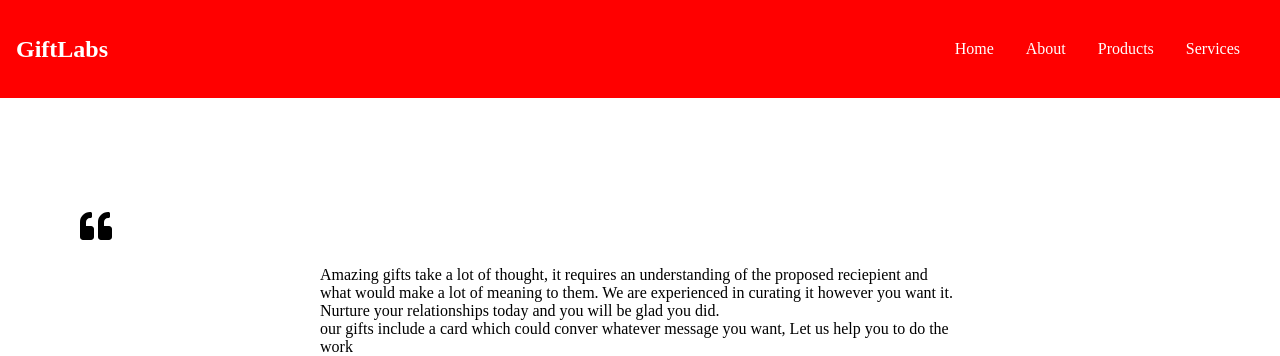
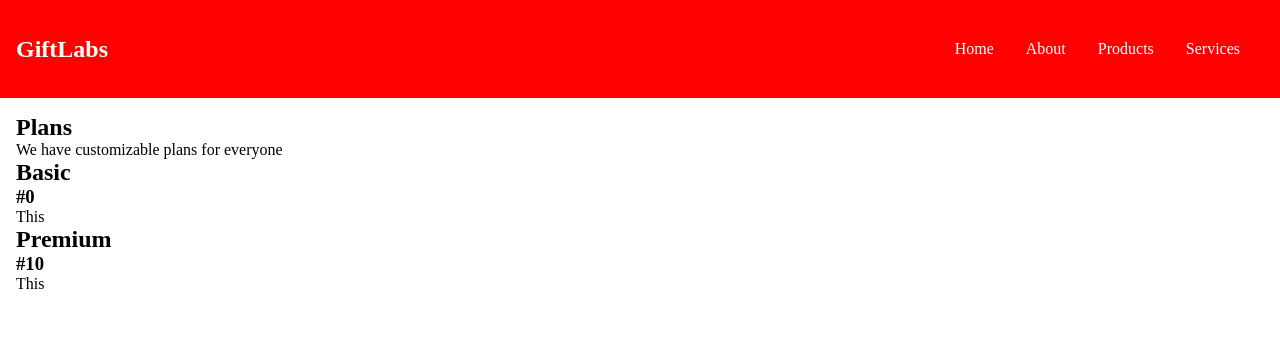
Before and after one commit to Tasleemofx/giftLabs, a React (Create React App) app: page /About in a window 1280 px wide. Shown: the top 356 px of the page. Built offline with nearby package versions, Linux system fonts and the light colour scheme.

Commit message:
about page and plans

```diff
--- /dev/null
+++ b/src/Components/Plan.tsx
@@ -0,0 +1,17 @@
+import React from 'react';
+
+interface Plan{
+    name: string;
+    price: string
+}
+const Plan=({name, price}: Plan)=>{
+    return (
+        <div className="plan">
+            <h1>{name}</h1>
+            <h3>{price}</h3>
+            <p>This</p>
+        </div>
+    )
+}
+
+export default Plan;
--- a/src/Components/Plans.tsx
+++ b/src/Components/Plans.tsx
@@ -1,8 +1,14 @@
 import React from 'react';
+import Plan from './Plan';
 
 const Plans=()=>{
     return (
-        <section></section>
+        <section>
+            <h2>Plans</h2>
+            <p> We have customizable plans for everyone</p>
+            <Plan name="Basic" price="#0" />
+            <Plan name="Premium" price="#10" />
+        </section>
     )
 }
 
--- a/src/Components/SignUp.tsx
+++ b/src/Components/SignUp.tsx
@@ -6,11 +6,15 @@ const SignUp = () => {
             <h3>I don't have an account</h3>
             <p> Please sign Up</p>
             <form className="form d-flex ai-center jc-center">
+              <label>FullName</label>
               <input type="text" placeholder="FullName"
               />
+              <label>Date of birth</label>
               <input type="date" placeholder="D.O.B"
               />
+              <label>Email</label>
               <input type="email" placeholder="email" />
+              <label>Password</label>
               <input type="password" placeholder="password"
               />
               <button className="submit">Sign Up</button>
--- a/src/Styles/About.css
+++ b/src/Styles/About.css
@@ -1,14 +1,20 @@
 .bnr {
-  background: url("../images/tulips-home.jpg") no-repeat;
-  background-size: cover;
   height: 70vh;
   color: #000;
   padding: 2em;
-  text-align: right;
-  display: flex;
-  flex-direction: column;
-  justify-content: center;
 }
 .bnr p {
   margin: 1em;
+}
+
+@media screen and (min-width: 450px) {
+  .bnr {
+    background: url("../images/tulips-home.jpg") no-repeat;
+    background-size: cover;
+    color: #000;
+    text-align: right;
+    display: flex;
+    flex-direction: column;
+    justify-content: center;
+  }
 }/*# sourceMappingURL=About.css.map */
--- a/src/Styles/SignIn.css
+++ b/src/Styles/SignIn.css
@@ -7,12 +7,19 @@
 .sign-in .form, .sign-out .form {
   border: 3px solid #fff;
   border-radius: 1em 2em;
+  padding: 0.4em;
+  width: -webkit-max-content;
+  width: -moz-max-content;
+  width: max-content;
 }
 .sign-in .form input, .sign-out .form input {
   outline: none;
   border: none;
   border-radius: 20px;
   background: #ff8080;
+  width: -webkit-max-content;
+  width: -moz-max-content;
+  width: max-content;
   margin: 1em;
   height: 1em;
   padding: 1em;
@@ -32,5 +39,5 @@
   color: #fff;
   padding: 0.6em;
   border: 1px solid #ffa500;
-  border-radius: 20px;
+  border-radius: 7px;
 }/*# sourceMappingURL=SignIn.css.map */
--- a/src/Styles/SignIn.scss
+++ b/src/Styles/SignIn.scss
@@ -8,11 +8,14 @@
     .form {
         border: 3px solid $col-white;
         border-radius: 1em 2em;
+        padding: 0.4em;
+        width: max-content;
         input{
         outline: none;
         border: none;
         border-radius: 20px;
         background: $col-dpink;
+        width: max-content;
         margin: 1em;
         height: 1em;
         padding: 1em;
@@ -26,7 +29,7 @@
         color: $col-white;
         padding: 0.6em;
         border: 1px solid $col-orange;
-        border-radius: 20px;
+        border-radius: 7px;
     }
 }
 }
```
Also changed, not shown: src/Styles/About.scss (+13 -6 lines), 2 other files (tests, documents, lock files or other folders).
